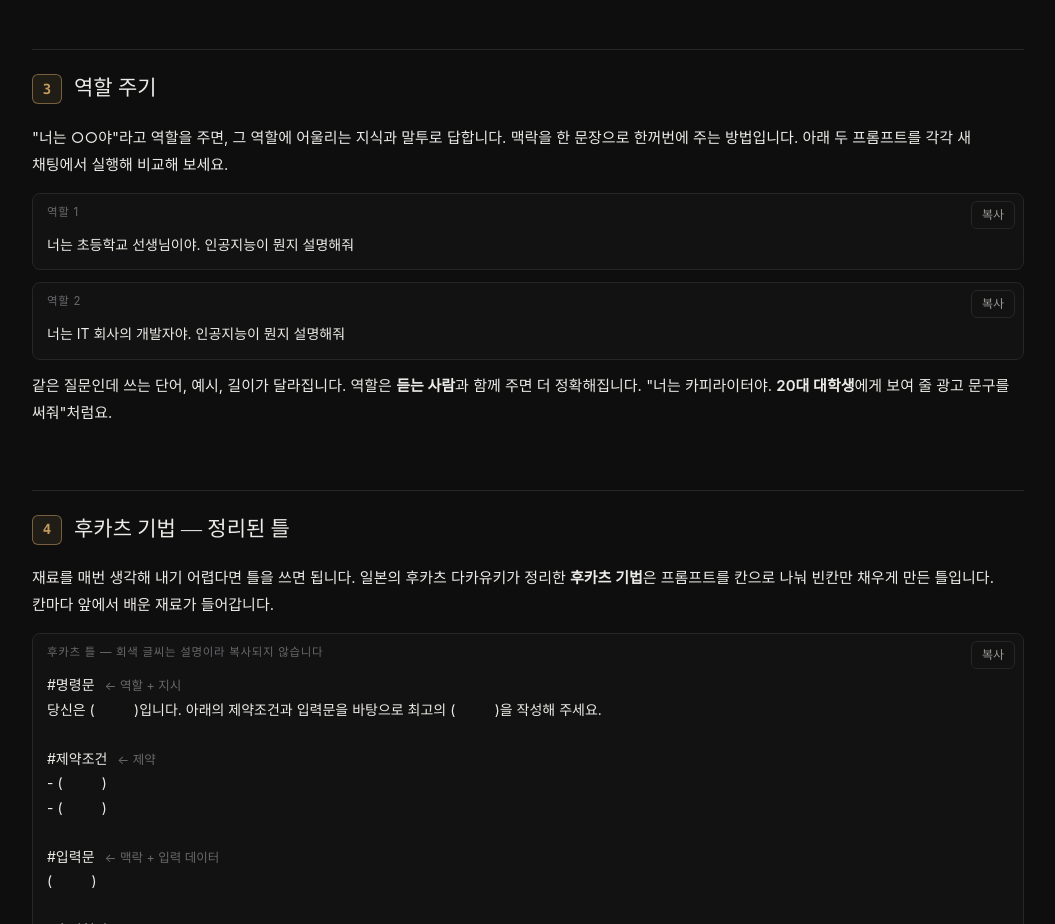
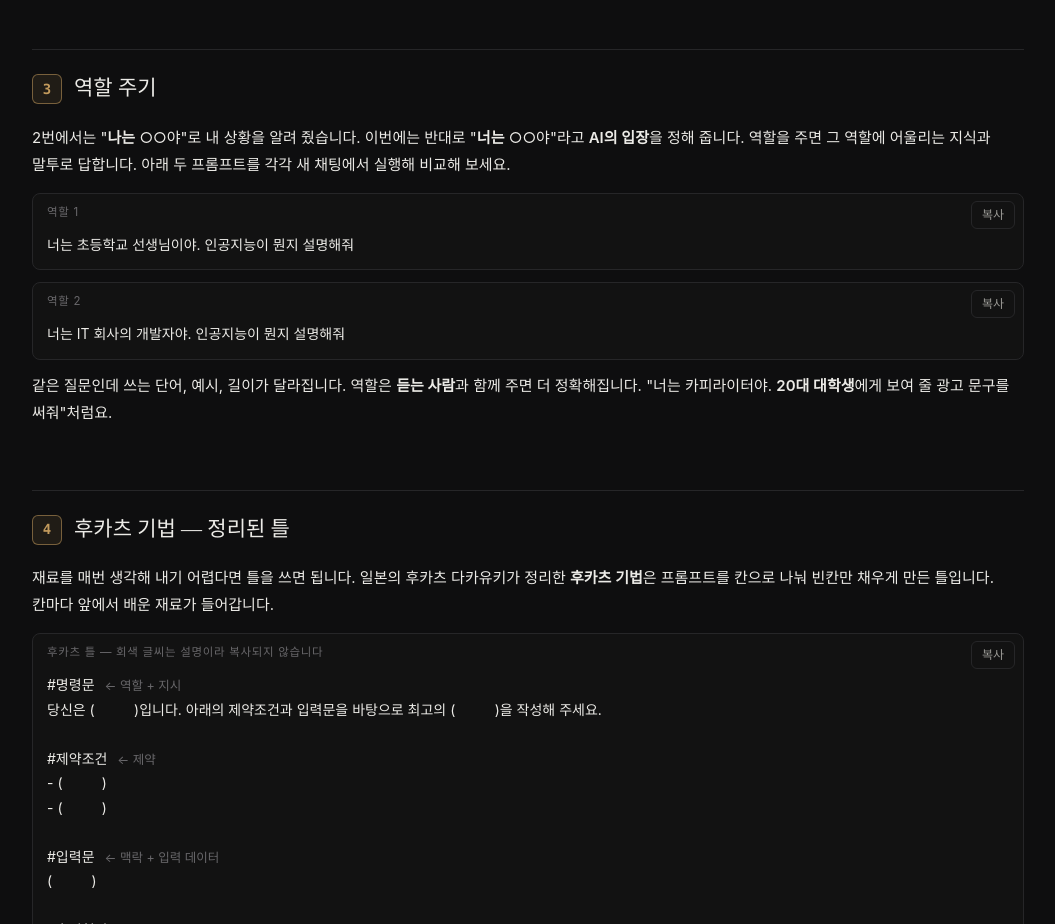
Before and after one commit to aaaaxca/leejuhyeong, a plain HTML site: page c/prompt-to7lu/02.html in a window 1280 px wide. Shown: the part 2880-3804 px from the top of the page, without its empty margins (112-1167 px from the left). Drawn offline with Linux system fonts and the light colour scheme; a web font is replaced by a local one.

Commit message:
prompt 2차시: 3번 역할 주기 첫 문장을 맥락과 구분하는 다리로
Co-Authored-By: Claude Opus 5.5 <noreply@anthropic.com>
Claude-Session: https://claude.ai/code/session_012qBc579Pi2SqD7VYHqKnXc

```diff
--- a/c/prompt-to7lu/02.html
+++ b/c/prompt-to7lu/02.html
@@ -327,7 +327,7 @@
     </div>
 
     <h2 class="sec-head" id="s3"><span class="sec-num">3</span>역할 주기</h2>
-    <p>"너는 ○○야"라고 역할을 주면, 그 역할에 어울리는 지식과 말투로 답합니다. 맥락을 한 문장으로 한꺼번에 주는 방법입니다. 아래 두 프롬프트를 각각 새 채팅에서 실행해 비교해 보세요.</p>
+    <p>2번에서는 "<b>나는</b> ○○야"로 내 상황을 알려 줬습니다. 이번에는 반대로 "<b>너는</b> ○○야"라고 <b>AI의 입장</b>을 정해 줍니다. 역할을 주면 그 역할에 어울리는 지식과 말투로 답합니다. 아래 두 프롬프트를 각각 새 채팅에서 실행해 비교해 보세요.</p>
     <div class="pbox"><div class="pbox-label">역할 1</div><pre>너는 초등학교 선생님이야. 인공지능이 뭔지 설명해줘</pre></div>
     <div class="pbox"><div class="pbox-label">역할 2</div><pre>너는 IT 회사의 개발자야. 인공지능이 뭔지 설명해줘</pre></div>
     <p>같은 질문인데 쓰는 단어, 예시, 길이가 달라집니다. 역할은 <b>듣는 사람</b>과 함께 주면 더 정확해집니다. "너는 카피라이터야. <b>20대 대학생</b>에게 보여 줄 광고 문구를 써줘"처럼요.</p>
```
Also changed, not shown: content/prompt/02.html (+1 -1 lines).
